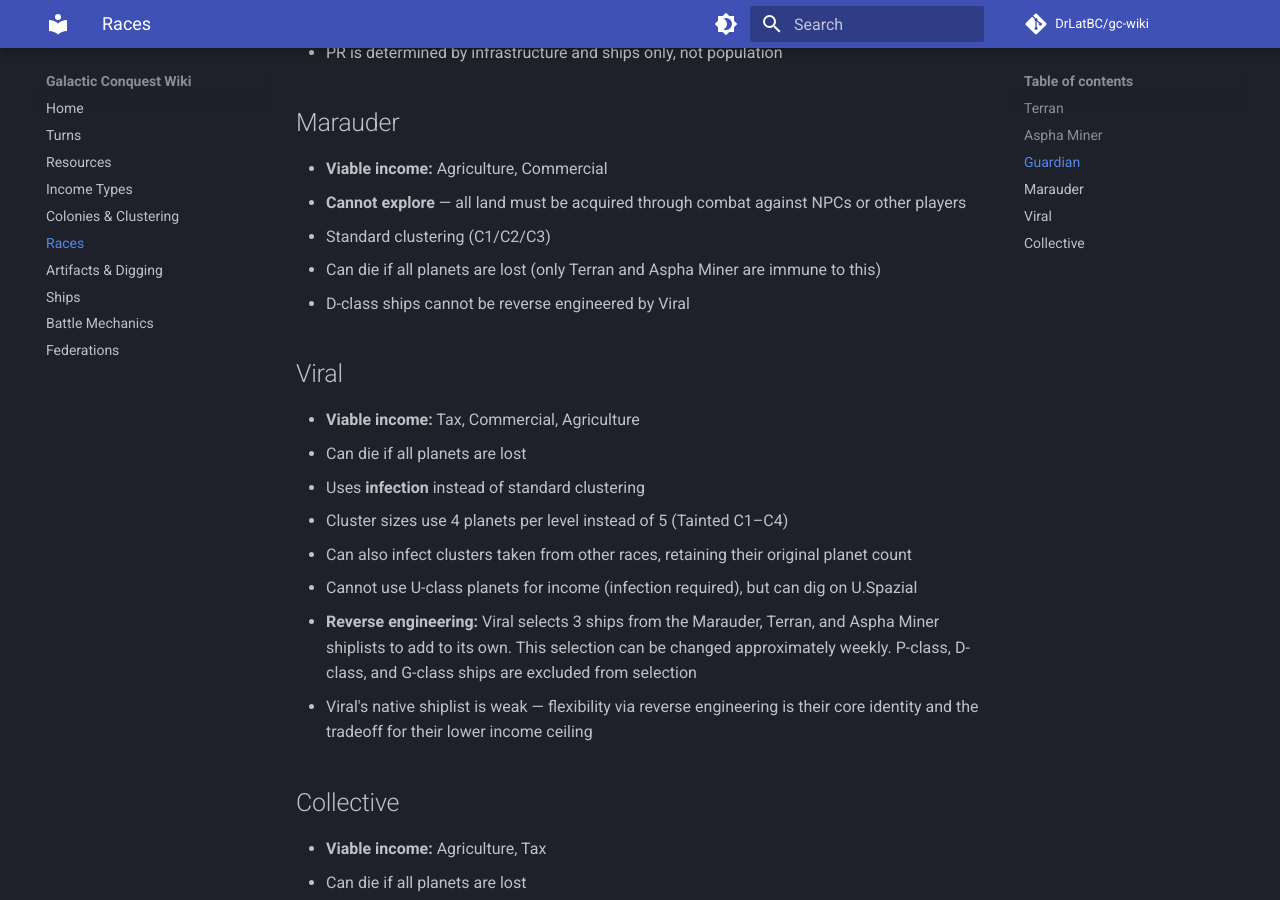
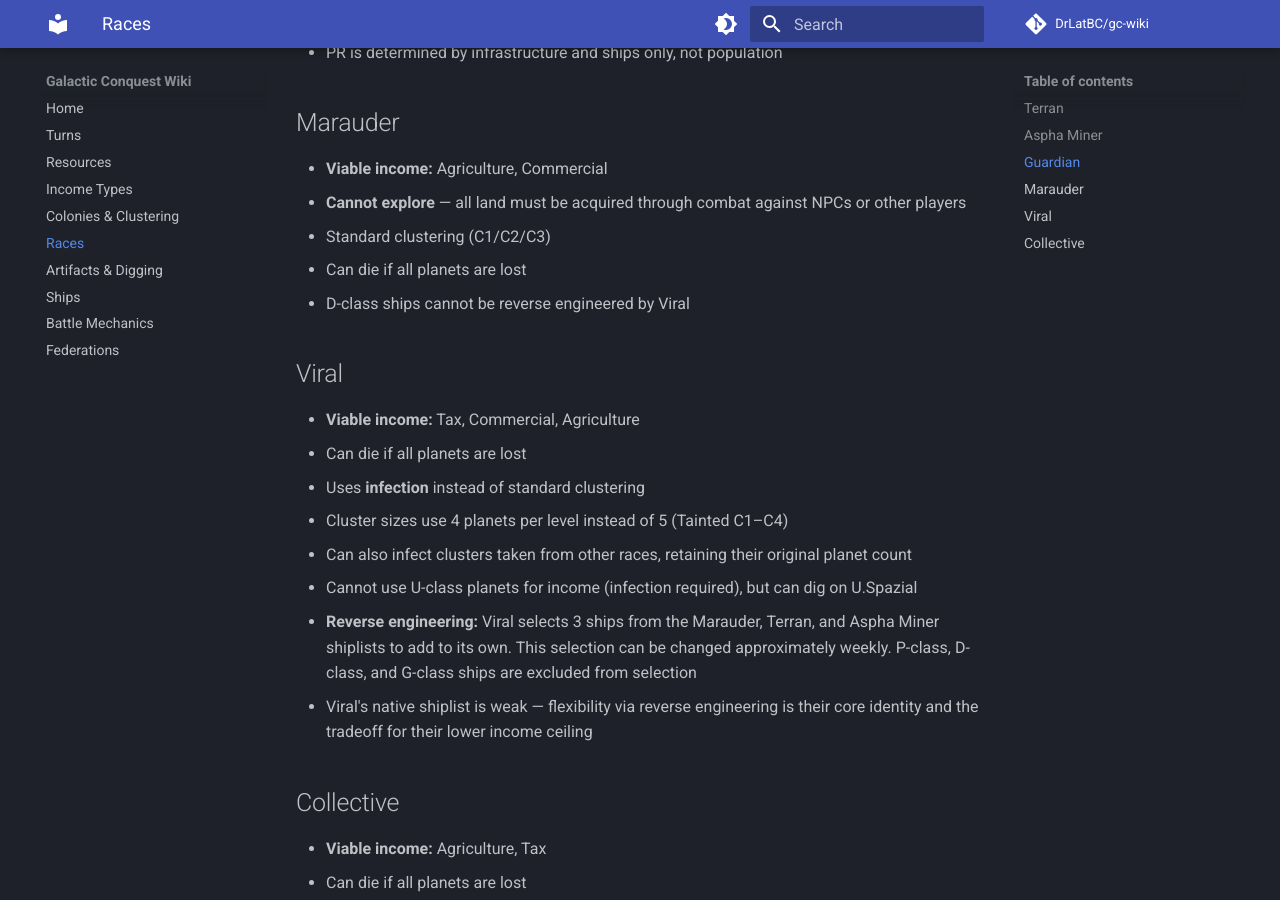
Before and after one commit to DrLatBC/gc-wiki, an MkDocs documentation site: the page built from docs/races.md, in a window 1280 px wide and 900 px high, scrolled down 995 px. Built offline with MkDocs 1.6.1 and Material for MkDocs 9.7.7, drawn with Linux system fonts in a browser that asks for light colours; comment, search, counter and statistics services are not loaded.

Commit message:
Remove parenthetical from Marauder death note

```diff
--- a/docs/races.md
+++ b/docs/races.md
@@ -31,7 +31,7 @@ There are 6 playable races in Galactic Conquest. Race choice determines your bas
 - **Viable income:** Agriculture, Commercial
 - **Cannot explore** — all land must be acquired through combat against NPCs or other players
 - Standard clustering (C1/C2/C3)
-- Can die if all planets are lost (only Terran and Aspha Miner are immune to this)
+- Can die if all planets are lost
 - D-class ships cannot be reverse engineered by Viral
 
 ## Viral
```
